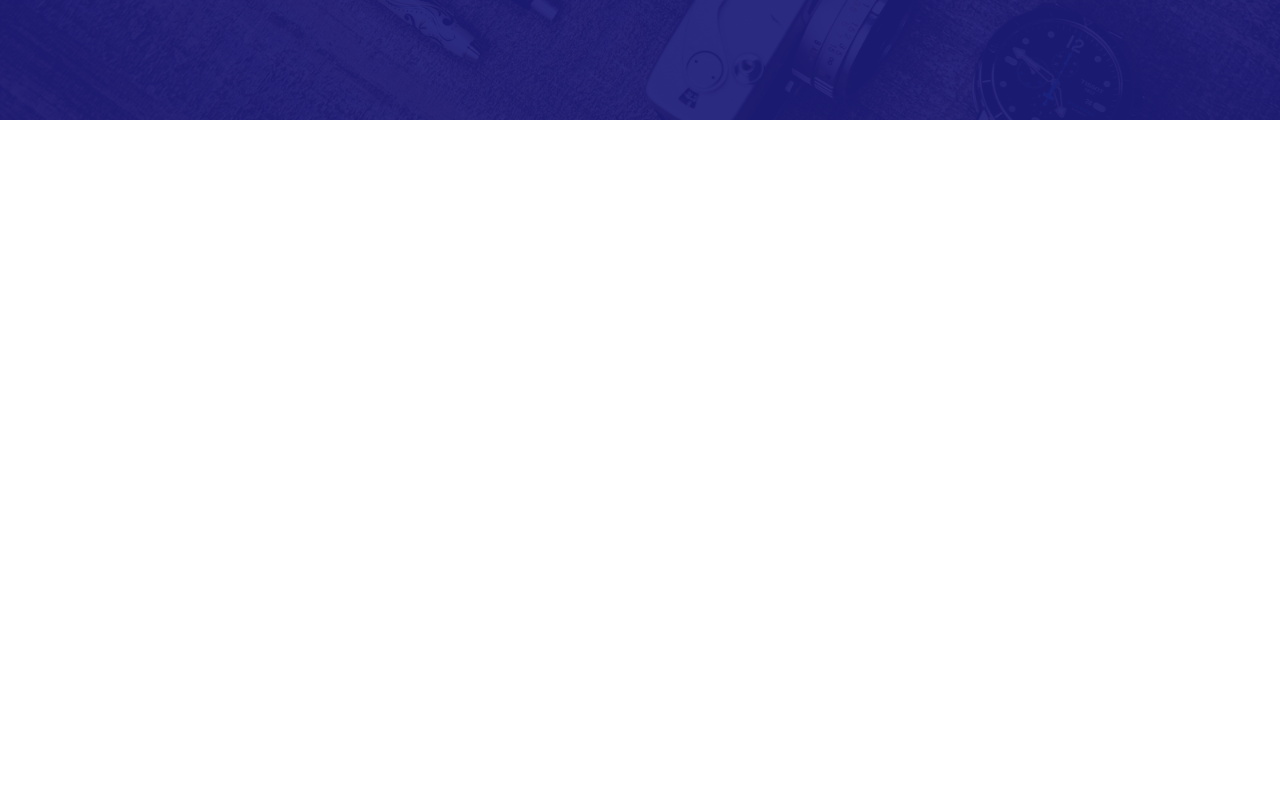
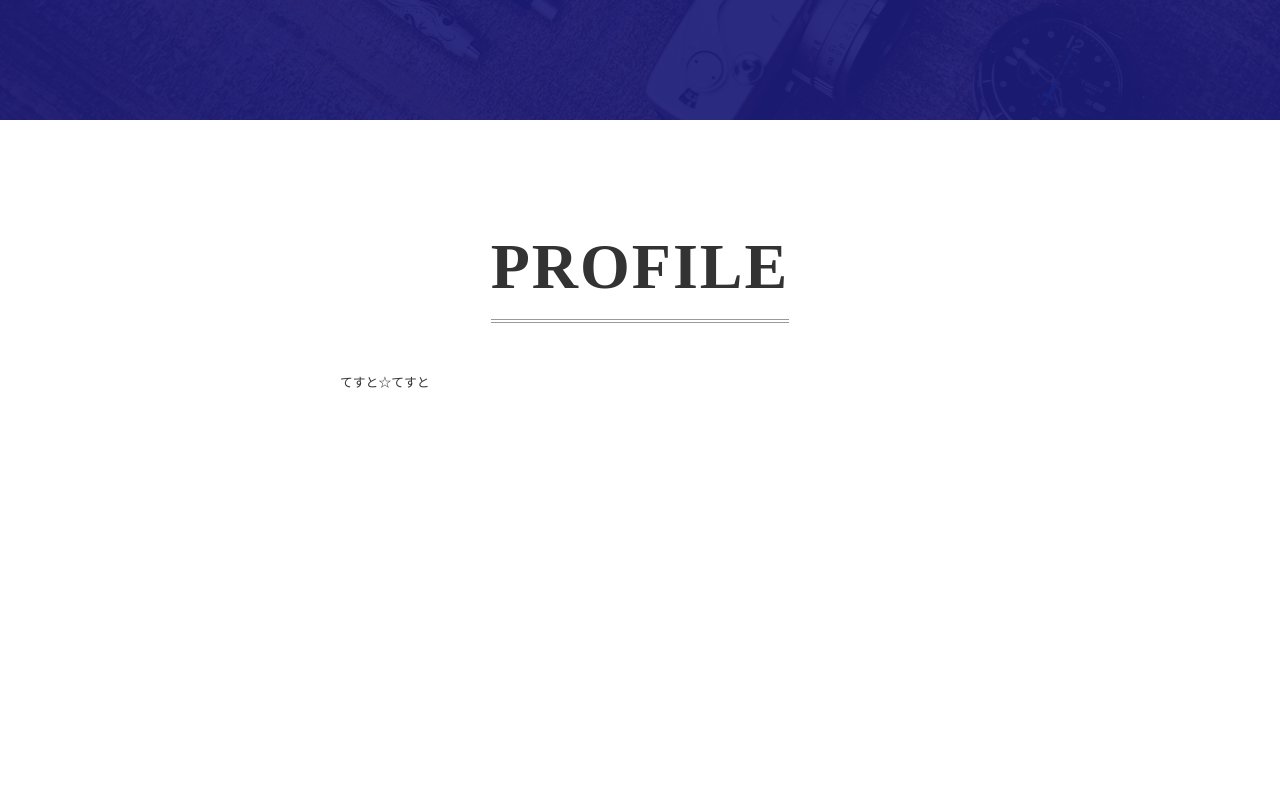
Before and after one commit to NasuYayoi/NasuYayoi.github.io, a plain HTML site: page index.html in a window 1280 px wide. Shown: the part 680-1480 px from the top of the page. Drawn offline with Linux system fonts and the light colour scheme.

Commit message:
Feat: プロフィールページの編集

```diff
--- a/index.html
+++ b/index.html
@@ -18,6 +18,10 @@
   </header>
 
   <section class="profile" id="profile">
+    <h2 class="heading">PROFILE</h2>
+    <p class="profile-text">
+      てすと☆てすと
+    </p>
   </section>
 
   <section class= "works">
--- a/style.css
+++ b/style.css
@@ -54,7 +54,25 @@ body {
 }
 .profile {
   height: 100vh;
+  padding: 80px 30px;
   background-color: #ffffff;
+  color: #333;
+}
+
+.profile-text {
+  width: 600px;
+  margin: 30px auto;
+  line-height: 2.5;
+  text-align: left;
+}
+
+.heading {
+    display: inline-block;
+    margin: 30px 0 15px;
+    padding-bottom: 15px;
+    letter-spacing: 2px;
+    font-size: 4rem;
+    border-bottom: double 4px #999;
 }
 
 .works {
```
